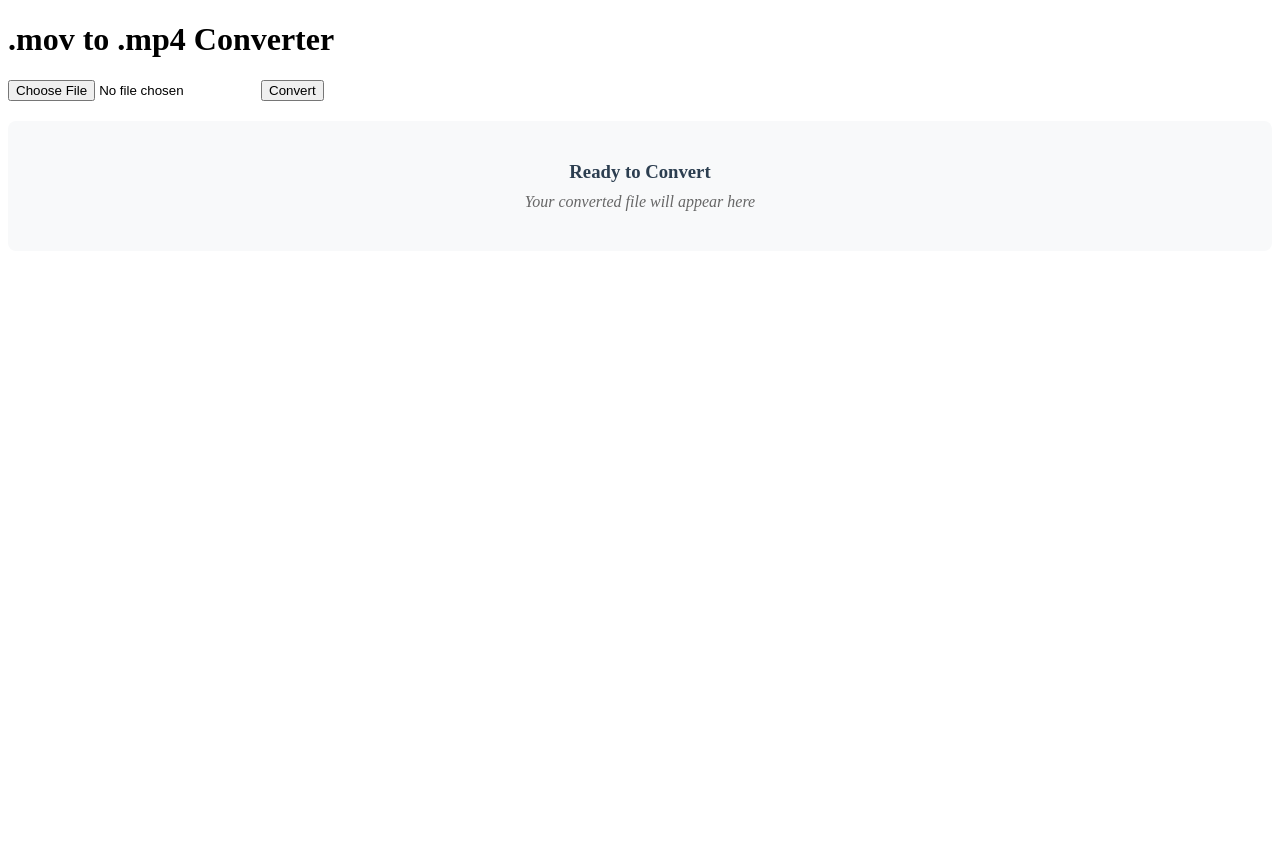
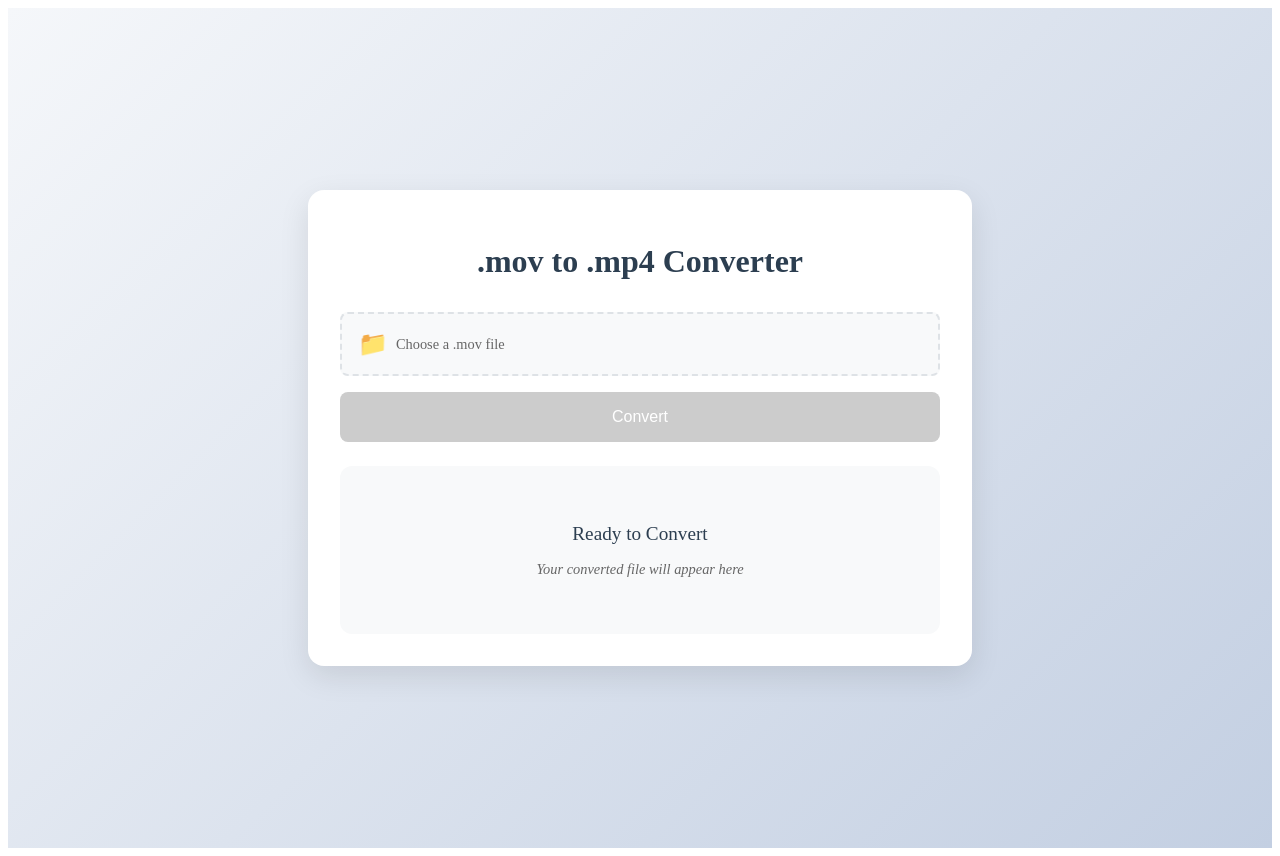
Before and after one commit to jon424/mov-to-mp4, a Vue app in the folder frontend/: page / in a window 1280 px wide. Before the commit the page ends 800 px from the top, so only its background shows below. Built offline with nearby package versions, Linux system fonts and the light colour scheme.

Commit message:
adding styling

```diff
--- a/frontend/src/App.vue
+++ b/frontend/src/App.vue
@@ -1,21 +1,46 @@
 <template>
-  <div>
+  <div class="container">
+    <div class="converter-card">
       <h1>.mov to .mp4 Converter</h1>
-    <input type="file" @change="handleFileUpload" />
-    <button @click="convert" :disabled="isUploading">Convert</button>
+      <div class="upload-section">
+        <div class="file-input-wrapper">
+          <input
+            type="file"
+            @change="handleFileUpload"
+            class="file-input"
+            accept=".mov"
+          />
+          <div class="file-input-label">
+            <span class="file-icon">📁</span>
+            <span class="file-text">{{ file ? file.name : 'Choose a .mov file' }}</span>
+          </div>
+        </div>
+        <button
+          @click="convert"
+          :disabled="isUploading || !file"
+          class="convert-button"
+          :class="{ 'converting': isUploading }"
+        >
+          {{ isUploading ? 'Converting...' : 'Convert' }}
+        </button>
+      </div>
+
       <div v-if="isUploading" class="progress-container">
         <div class="progress-bar" :style="{ width: uploadProgress + '%' }"></div>
         <span class="progress-text">{{ uploadProgress }}%</span>
       </div>
+
       <div class="download-section" :class="{ 'converting': isUploading }">
         <h3>{{ downloadSectionTitle }}</h3>
         <div v-if="downloadUrl" class="download-content">
           <a :href="downloadUrl" download="converted.mp4" class="download-link">
+            <span class="download-icon">⬇️</span>
             Download Converted File
           </a>
         </div>
         <div v-else class="placeholder-content">
           <p>Your converted file will appear here</p>
+        </div>
       </div>
     </div>
   </div>
@@ -90,19 +115,117 @@ async function convert() {
 </script>
 
 <style scoped>
+.container {
+  min-height: 100vh;
+  display: flex;
+  justify-content: center;
+  align-items: center;
+  background: linear-gradient(135deg, #f5f7fa 0%, #c3cfe2 100%);
+  padding: 20px;
+}
+
+.converter-card {
+  background: white;
+  border-radius: 16px;
+  padding: 2rem;
+  box-shadow: 0 10px 30px rgba(0, 0, 0, 0.1);
+  width: 100%;
+  max-width: 600px;
+}
+
+h1 {
+  color: #2c3e50;
+  text-align: center;
+  margin-bottom: 2rem;
+  font-size: 2rem;
+  font-weight: 600;
+}
+
+.upload-section {
+  display: flex;
+  flex-direction: column;
+  gap: 1rem;
+  margin-bottom: 1.5rem;
+}
+
+.file-input-wrapper {
+  position: relative;
+  width: 100%;
+}
+
+.file-input {
+  position: absolute;
+  width: 100%;
+  height: 100%;
+  opacity: 0;
+  cursor: pointer;
+  z-index: 2;
+}
+
+.file-input-label {
+  display: flex;
+  align-items: center;
+  gap: 0.5rem;
+  padding: 1rem;
+  background: #f8f9fa;
+  border: 2px dashed #dee2e6;
+  border-radius: 8px;
+  transition: all 0.3s ease;
+}
+
+.file-input-label:hover {
+  border-color: #4CAF50;
+  background: #f0f7f0;
+}
+
+.file-icon {
+  font-size: 1.5rem;
+}
+
+.file-text {
+  color: #666;
+  font-size: 0.9rem;
+}
+
+.convert-button {
+  padding: 1rem;
+  background: #4CAF50;
+  color: white;
+  border: none;
+  border-radius: 8px;
+  font-size: 1rem;
+  font-weight: 500;
+  cursor: pointer;
+  transition: all 0.3s ease;
+}
+
+.convert-button:hover:not(:disabled) {
+  background: #45a049;
+  transform: translateY(-1px);
+}
+
+.convert-button:disabled {
+  background: #cccccc;
+  cursor: not-allowed;
+}
+
+.convert-button.converting {
+  background: #2196F3;
+}
+
 .progress-container {
-  margin-top: 20px;
+  margin: 1.5rem 0;
   width: 100%;
-  height: 20px;
+  height: 8px;
   background-color: #f0f0f0;
-  border-radius: 10px;
+  border-radius: 4px;
   overflow: hidden;
   position: relative;
 }
 
 .progress-bar {
   height: 100%;
-  background-color: #4CAF50;
+  background: linear-gradient(90deg, #4CAF50, #45a049);
   transition: width 0.3s ease;
 }
 
@@ -112,17 +235,17 @@ async function convert() {
   left: 50%;
   transform: translate(-50%, -50%);
   color: #000;
-  font-size: 12px;
-  font-weight: bold;
+  font-size: 0.8rem;
+  font-weight: 500;
 }
 
 .download-section {
-  margin-top: 20px;
-  padding: 15px;
+  margin-top: 1.5rem;
+  padding: 1.5rem;
   background-color: #f8f9fa;
-  border-radius: 8px;
+  border-radius: 12px;
   text-align: center;
-  min-height: 100px;
+  min-height: 120px;
   display: flex;
   flex-direction: column;
   justify-content: center;
@@ -134,22 +257,33 @@ async function convert() {
 }
 
 .download-section h3 {
-  margin: 0 0 10px 0;
+  margin: 0 0 1rem 0;
   color: #2c3e50;
+  font-size: 1.2rem;
+  font-weight: 500;
 }
 
 .download-link {
-  display: inline-block;
-  padding: 10px 20px;
-  background-color: #4CAF50;
+  display: inline-flex;
+  align-items: center;
+  gap: 0.5rem;
+  padding: 0.8rem 1.5rem;
+  background: #4CAF50;
   color: white;
   text-decoration: none;
-  border-radius: 5px;
-  transition: background-color 0.3s ease;
+  border-radius: 8px;
+  font-weight: 500;
+  transition: all 0.3s ease;
 }
 
 .download-link:hover {
-  background-color: #45a049;
+  background: #45a049;
+  transform: translateY(-1px);
+  box-shadow: 0 4px 12px rgba(76, 175, 80, 0.2);
+}
+
+.download-icon {
+  font-size: 1.2rem;
 }
 
 .placeholder-content {
@@ -159,5 +293,20 @@ async function convert() {
 
 .placeholder-content p {
   margin: 0;
+  font-size: 0.9rem;
+}
+
+@media (max-width: 640px) {
+  .converter-card {
+    padding: 1.5rem;
+  }
+
+  h1 {
+    font-size: 1.5rem;
+  }
+
+  .download-section {
+    padding: 1rem;
+  }
 }
 </style>
```
Lines whose indentation alone changed are shown as unchanged.
